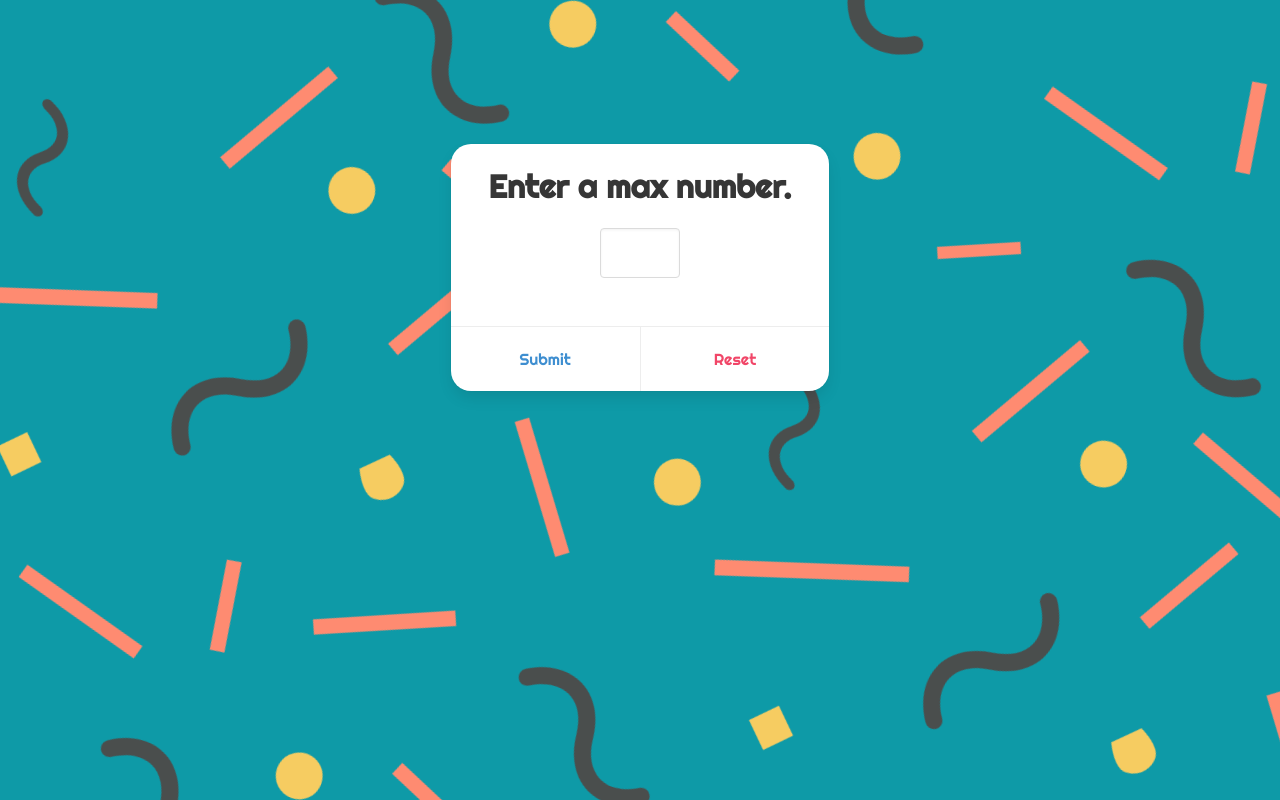
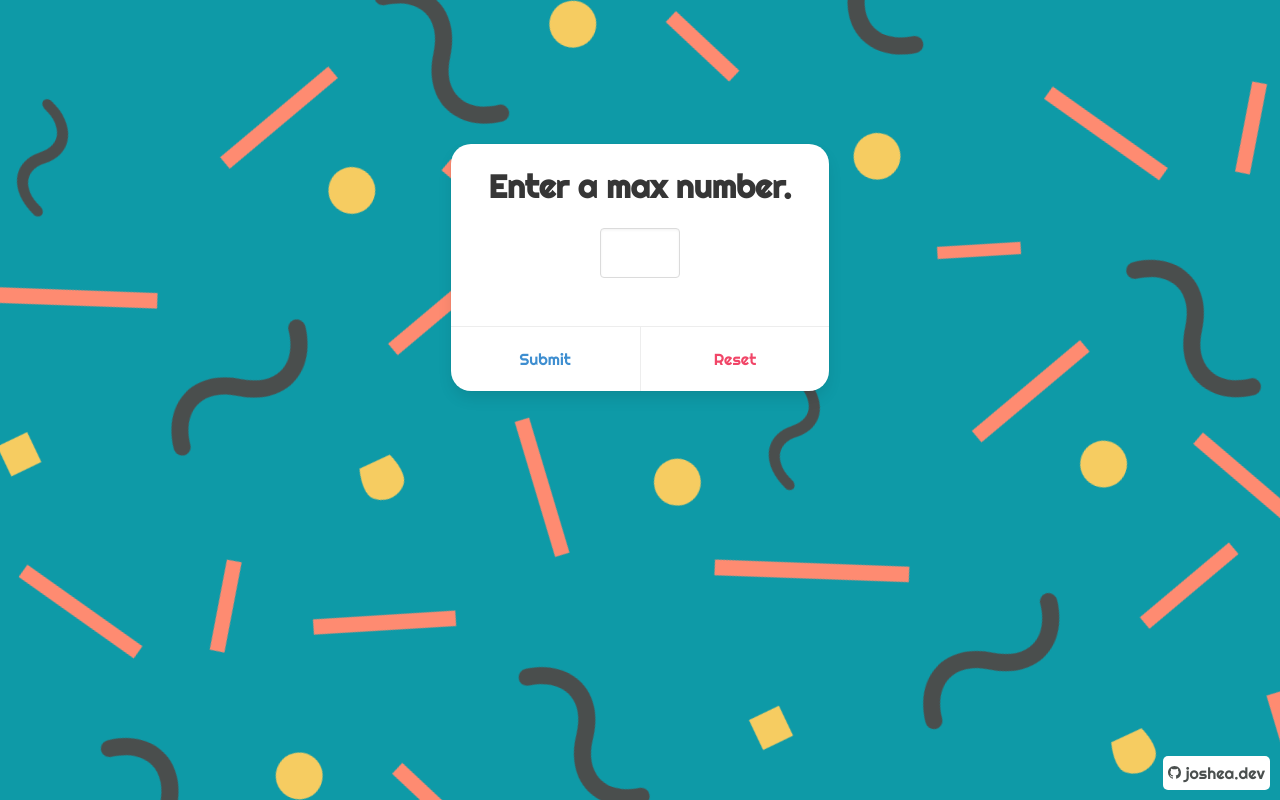
Before and after one commit to whatnotery/Number-Guessing-Game, a plain HTML site: page index.html in a window 1280 px wide. Drawn offline with nearby package versions, Linux system fonts and the light colour scheme.

Commit message:
added social

```diff
--- a/index.html
+++ b/index.html
@@ -45,6 +45,28 @@
                 </div>
                 <div class="column"></div>
             </div></section>
+            <span class="social">
+                <a href="https://github.com/whatnotery/numberguesser">
+                    <svg xmlns="http://www.w3.org/2000/svg" width="13"
+                        height="13" fill="#4a4f4e" class="bi bi-github"
+                        viewBox="0 0 16 16">
+                        <path d="M8 0C3.58 0 0 3.58 0 8c0 3.54 2.29 6.53 5.47
+                            7.59.4.07.55-.17.55-.38
+                            0-.19-.01-.82-.01-1.49-2.01.37-2.53-.49-2.69-.94-.09-.23-.48-.94-.82-1.13-.28-.15-.68-.52-.01-.53.63-.01
+                            1.08.58 1.23.82.72 1.21 1.87.87
+                            2.33.66.07-.52.28-.87.51-1.07-1.78-.2-3.64-.89-3.64-3.95
+                            0-.87.31-1.59.82-2.15-.08-.2-.36-1.02.08-2.12 0 0
+                            .67-.21 2.2.82.64-.18 1.32-.27 2-.27.68 0 1.36.09 2
+                            .27 1.53-1.04 2.2-.82 2.2-.82.44 1.1.16 1.92.08
+                            2.12.51.56.82 1.27.82 2.15 0 3.07-1.87 3.75-3.65
+                            3.95.29.25.54.73.54 1.48 0 1.07-.01 1.93-.01 2.2 0
+                            .21.15.46.55.38A8.012 8.012 0 0 0 16
+                            8c0-4.42-3.58-8-8-8z" />
+                        </svg>
+                    </a>
+                    <a href="https://joshea.dev">
+                        joshea.dev
+                    </a>
         <script src="script.js"></script>
     </body>
 </html>
--- a/style.css
+++ b/style.css
@@ -16,3 +16,22 @@ height: 100vh;
 button{
     font-family: 'Righteous', cursive;
 }
+
+.social {
+	background:rgba(255,255,255,1);
+	color: #4a4f4e;
+	border-radius: 5px;
+	padding: 5px;
+	margin: 5px;
+	position: absolute;
+	right: 5px;
+    bottom: 5px;
+}
+
+a,
+a:visited,
+a:hover,
+a:active {
+	text-decoration: none;
+	color: #4a4f4e;
+}
```
